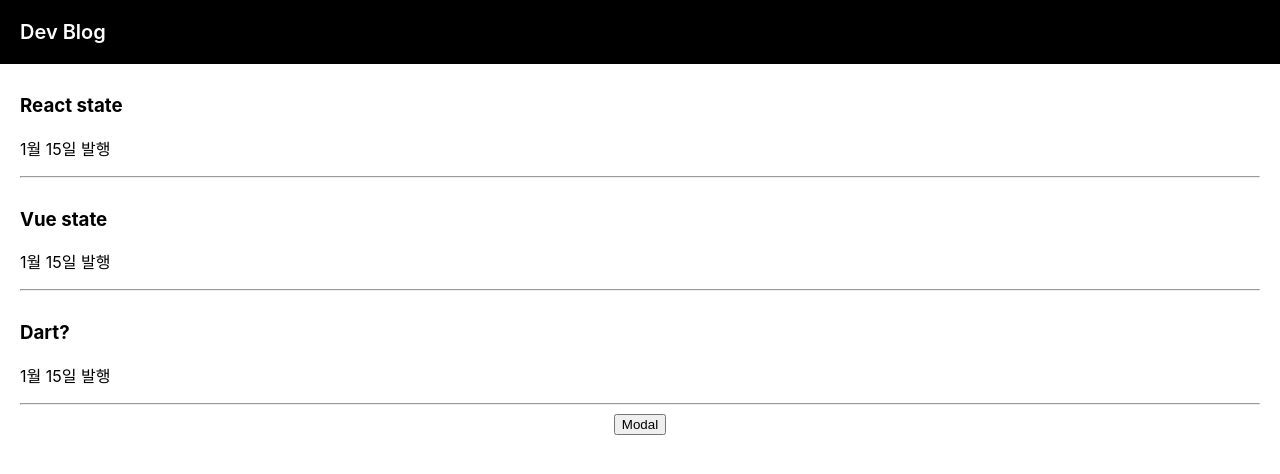
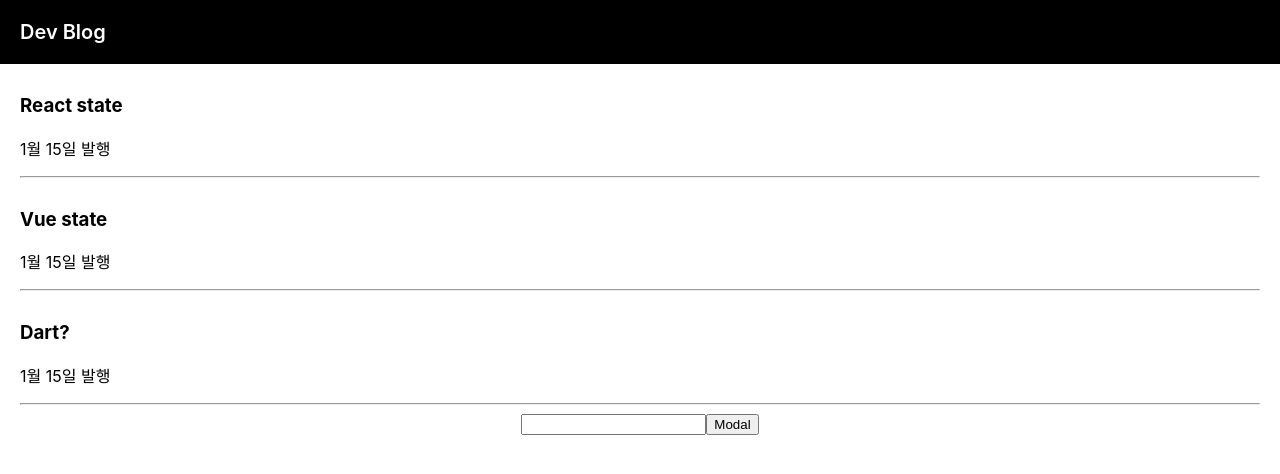
Before and after one commit to glenn-a810/React_StudyShop, a React (Create React App) app in the folder blog/: page / in a window 1280 px wide. Shown: the top 474 px of the page. Built offline with nearby package versions, Linux system fonts and the light colour scheme.

Commit message:
input 처리. e.target.value를 vue때문에 잊고있었음.

```diff
--- a/blog/src/App.js
+++ b/blog/src/App.js
@@ -30,7 +30,7 @@ function App() {
         )
       })}
 
-      {/*<input onChange={(e)=>{inputValueEdit(e.target.value)}} />*/}
+      <input onChange={(e)=>{inputValueEdit(e.target.value)}} />
 
 
       <button
```
Also changed, not shown: 1 other file (tests, documents, lock files or other folders).
